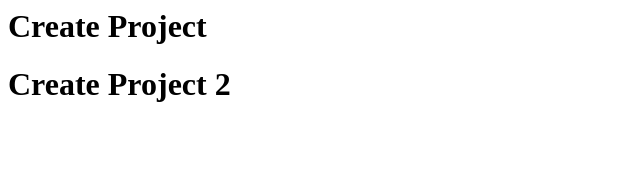
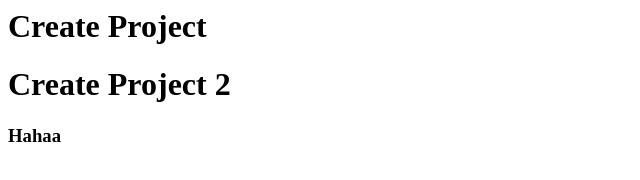
Before and after one commit to hmtminhthuan/demo-branch, a plain HTML site: page index.html in a window 1280 px wide. Shown: the full height of the page, 0-640 px from the left. Drawn offline with Linux system fonts and the light colour scheme.

Commit message:
tinh nang 1

```diff
--- a/index.html
+++ b/index.html
@@ -1,2 +1,3 @@
 <h1>Create Project</h1>
 <h1>Create Project 2</h1>
+<h3>Hahaa</h3>
```
